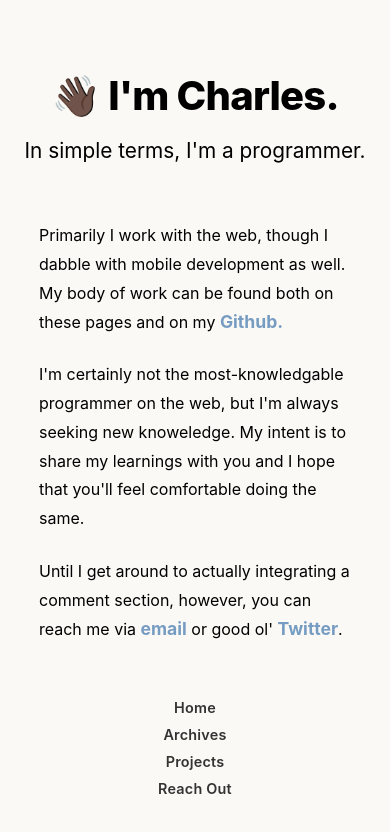
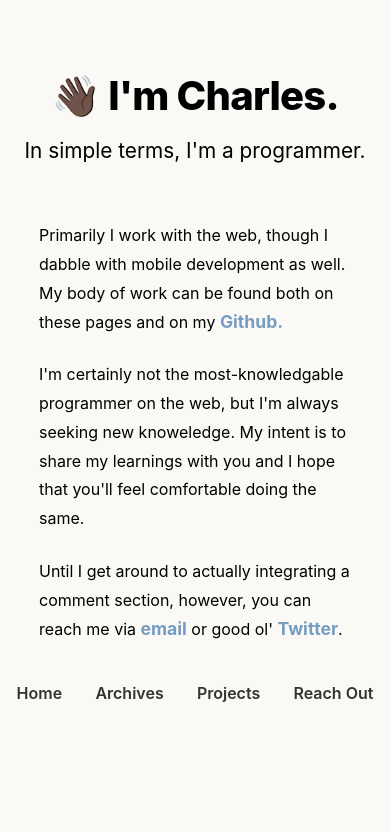
Before and after one commit to charlesmartinreed/charlie-codes-blog, a Next.js app: page /contact in a window 390 px wide. Shown: the top 832 px of the page. Built offline with nearby package versions, Linux system fonts and the light colour scheme.

Commit message:
Fix: CSS layout on slug pages with code blocks.

```diff
--- /dev/null
+++ b/components/Footer.js
@@ -0,0 +1,20 @@
+import Link from "next/link";
+
+export default function Footer() {
+  return (
+    <footer>
+      <Link href="/">
+        <a>Home</a>
+      </Link>
+      <Link href="/archives">
+        <a>Archives</a>
+      </Link>
+      <Link href="/projects">
+        <a>Projects</a>
+      </Link>
+      <Link href="/contact">
+        <a>Reach Out</a>
+      </Link>
+    </footer>
+  );
+}
--- a/components/Layout.js
+++ b/components/Layout.js
@@ -2,6 +2,7 @@ import Head from "next/head";
 import styles from "../styles/Layout.module.css";
 import utilStyles from "../styles/utils.module.css";
 import Link from "next/link";
+import Footer from "../components/Footer";
 
 export const siteTitle = "Minimum Viable";
 
@@ -22,22 +23,10 @@ export default function Layout({ children, title, content }) {
         <link rel="icon" href="/favicon.ico" />
       </Head>
 
-      <main className={styles.main}>{children}</main>
-
-      <footer className={styles.footer}>
-        <Link href="/">
-          <a>Home</a>
-        </Link>
-        <Link href="/archives">
-          <a>Archives</a>
-        </Link>
-        <Link href="/projects">
-          <a>Projects</a>
-        </Link>
-        <Link href="/contact">
-          <a>Reach Out</a>
-        </Link>
-      </footer>
+      <main className={styles.main}>
+        {children}
+        <Footer />
+      </main>
     </div>
   );
 }
--- a/pages/index.js
+++ b/pages/index.js
@@ -14,7 +14,7 @@ export default function Home({ posts }) {
           <h1 className={styles.title}>{siteTitle}</h1>
 
           <p className={styles.description}>
-            <code className={styles.code}>TODO: Put a witty phrase here</code>
+            <code>TODO: Put a witty phrase here</code>
           </p>
 
           <Posts posts={posts} />
--- a/pages/posts/[slug].js
+++ b/pages/posts/[slug].js
@@ -1,5 +1,7 @@
 import Link from "next/link";
 import Layout from "../../components/Layout";
+import Footer from "../../components/Footer";
+
 import styles from "../../styles/Post.module.css";
 
 import { useRouter } from "next/router";
--- a/styles/Home.module.css
+++ b/styles/Home.module.css
@@ -14,21 +14,21 @@
   align-items: center;
 }
 
-.footer {
-  display: flex;
-  flex: 1;
-  padding: 2rem 0;
-  /* border-top: 1px solid #eaeaea; */
-  justify-content: center;
-  align-items: center;
-}
+/* .footer { */
+/* display: flex; */
+/* flex: 1; */
+/* padding: 2rem 0; */
+/* border-top: 1px solid #eaeaea; */
+/* justify-content: center; */
+/* align-items: center; */
+/* } */
 
-.footer a {
+/* .footer a {
   display: flex;
   justify-content: center;
   align-items: center;
   flex-grow: 1;
-}
+} */
 
 .title a {
   color: #0070f3;
--- a/styles/Layout.module.css
+++ b/styles/Layout.module.css
@@ -34,28 +34,28 @@
   }
 }
 
-.footer {
-  display: flex;
-  flex: 1;
-  /* padding: 1rem 0; */
-  justify-content: center;
-  align-items: center;
-  max-width: 500px;
-  margin: 0 auto;
-}
+/* .footer { */
+/* display: flex; */
+/* justify-content: center; */
+/* align-items: center; */
+/* width: 100%; */
+/* margin: 0 auto; */
+/* } */
 
-.footer a {
-  display: flex;
-  justify-content: center;
-  align-items: center;
-  flex-grow: 1;
-  letter-spacing: 0.015em;
-  font-weight: 600;
-  /* font-family: Menlo, Monaco, Lucida Console, Liberation Mono, DejaVu Sans Mono,
+/* .footer a { */
+/* display: flex; */
+/* justify-content: center; */
+/* align-items: center; */
+/* flex-grow: 1; */
+/* padding: 1em; */
+/* font-weight: 600; */
+/* font-family: Menlo, Monaco, Lucida Console, Liberation Mono, DejaVu Sans Mono,
     Bitstream Vera Sans Mono, Courier New, monospace; */
-  color: #333;
-  transition: all 0.2s ease-in;
-}
+/* color: #333; */
+/* transition: all 0.2s ease-in; */
+/* margin: 0 auto; */
+/* } */
+
 /*
 .footer a::before {
   display: block;
@@ -63,10 +63,10 @@
   padding: 0 0.5em;
 } */
 
-.footer a:hover {
-  transform: translateX(5px);
-  color: rgb(119, 156, 194);
-}
+/* .footer a:hover { */
+/* transform: translateX(5px); */
+/* color: rgb(119, 156, 194); */
+/* } */
 
 /* copied from home */
 .title a {
@@ -106,8 +106,8 @@
   text-align: center;
 }
 
-.code {
-  /* background: #fafafa; */
+/* .code {
+  background: #fafafa;
   background: #313639;
   color: goldenrod;
   border-radius: 5px;
@@ -115,7 +115,7 @@
   font-size: 1rem;
   font-family: Menlo, Monaco, Lucida Console, Liberation Mono, DejaVu Sans Mono,
     Bitstream Vera Sans Mono, Courier New, monospace;
-}
+} */
 
 .grid {
   display: grid;
@@ -131,15 +131,7 @@
 }
 
 @media screen and (max-width: 960px) {
-  .footer {
-    flex-direction: column;
-    gap: 10px;
-    padding-top: 0;
-  }
-
-  .footer a {
-    font-size: 0.9em;
-  }
+  /* placeholder */
 }
 
 @media (max-width: 600px) {
--- a/styles/Post.module.css
+++ b/styles/Post.module.css
@@ -1,6 +1,6 @@
 .container {
   max-width: 1200px;
-  width: 85%;
+  /* width: 85%; */
   min-height: 100vh;
   display: grid;
   grid-template-columns: 4fr 1fr;
@@ -10,7 +10,10 @@
 
 .postContainer {
   line-height: 2.1em;
-  margin-left: 1em;
+  display: flex;
+  flex-direction: column;
+  justify-content: center;
+  /* margin: 0 1em; */
   /* max-width: 100%; */
   /* margin: 1.5em 0; */
   /* padding: 0 0.5em; */
@@ -27,8 +30,9 @@
   font-weight: 300;
 }
 
-.postContents pre {
-  /* background: #fafafa; */
+/* .postContents pre,
+.postContents code {
+  background: #fafafa;
   background: #313639;
   color: goldenrod;
   border-radius: 5px;
@@ -36,7 +40,7 @@
   font-size: 1rem;
   font-family: Menlo, Monaco, Lucida Console, Liberation Mono, DejaVu Sans Mono,
     Bitstream Vera Sans Mono, Courier New, monospace;
-}
+} */
 
 .postContainer p,
 .postContainer .postContents {
@@ -54,11 +58,10 @@
   /* align-self: center; */
 
   display: flex;
-  height: 600px;
+  height: 100vh;
   flex-direction: column;
   align-items: center;
   justify-content: space-evenly;
-  /* background-color: orange; */
 }
 
 .iconContainer .icons {
@@ -92,12 +95,10 @@
   .container {
     grid-template-columns: 1fr;
     /* background-color: orange; */
-    padding: 2em;
-    gap: 0;
   }
 
   .postContainer {
-    margin-left: 0;
+    margin: 0 1.5em;
   }
 
   .postContainer .title {
@@ -108,8 +109,8 @@
   .iconContainer {
     flex-direction: row;
     height: 100px;
-    /* background-color: red; */
     order: -1;
+    align-self: flex-end;
     /* max-width: 600px; */
   }
 
@@ -121,9 +122,12 @@
 @media screen and (max-width: 525px) {
   .container {
     width: 100%;
+    grid-template-columns: 1fr;
   }
 
-  .postContainer pre {
-    padding: 0.5rem;
+  .postContainer pre,
+  .postContainer code {
+    padding: 0.4rem;
+    overflow: auto;
   }
 }
--- a/styles/globals.css
+++ b/styles/globals.css
@@ -32,3 +32,51 @@ small {
   display: block;
   margin: 1em 0;
 }
+
+/* redundant but fixes the layout issue with the footer on pages where HTML is passed in dangerously */
+
+footer {
+  display: flex;
+  /* justify-content: center; */
+  /* align-items: center; */
+  width: 100%;
+  /* margin: 0 auto; */
+}
+
+footer a {
+  /* display: flex; */
+  /* justify-content: center; */
+  /* align-items: center; */
+  /* flex-grow: 1; */
+  padding: 1em;
+  font-weight: 600;
+  /* font-family: Menlo, Monaco, Lucida Console, Liberation Mono, DejaVu Sans Mono,
+    Bitstream Vera Sans Mono, Courier New, monospace; */
+  color: #333;
+  transition: all 0.2s ease-in;
+  margin: 0 auto;
+}
+
+footer a:hover {
+  transform: translateX(5px);
+  color: rgb(119, 156, 194);
+}
+pre,
+code {
+  display: block;
+  background: #313639;
+  color: goldenrod;
+  border-radius: 5px;
+  padding: 0.75rem;
+  font-size: 1rem;
+  font-family: Menlo, Monaco, Lucida Console, Liberation Mono, DejaVu Sans Mono,
+    Bitstream Vera Sans Mono, Courier New, monospace;
+}
+
+@media screen and (max-width: 525px) {
+  pre,
+  code {
+    padding: 0.4rem;
+    overflow: auto;
+  }
+}
```
Also changed, not shown: posts/a-simple-test.md (+3 -6 lines).
